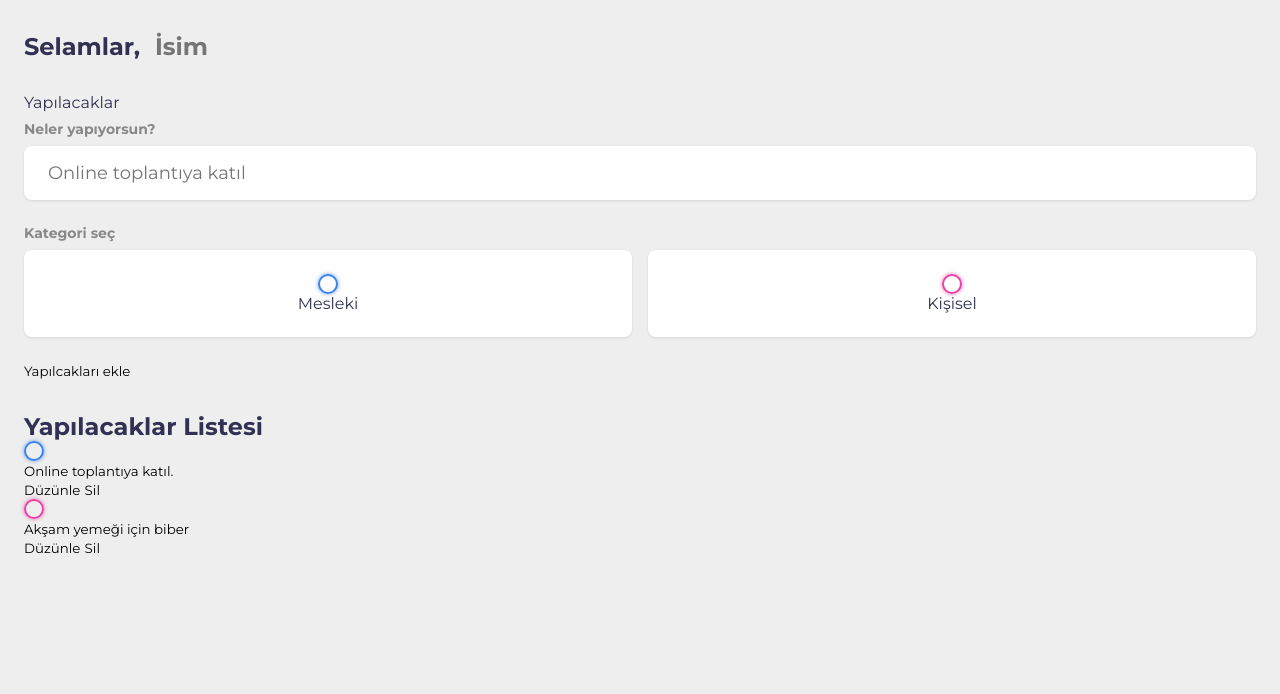
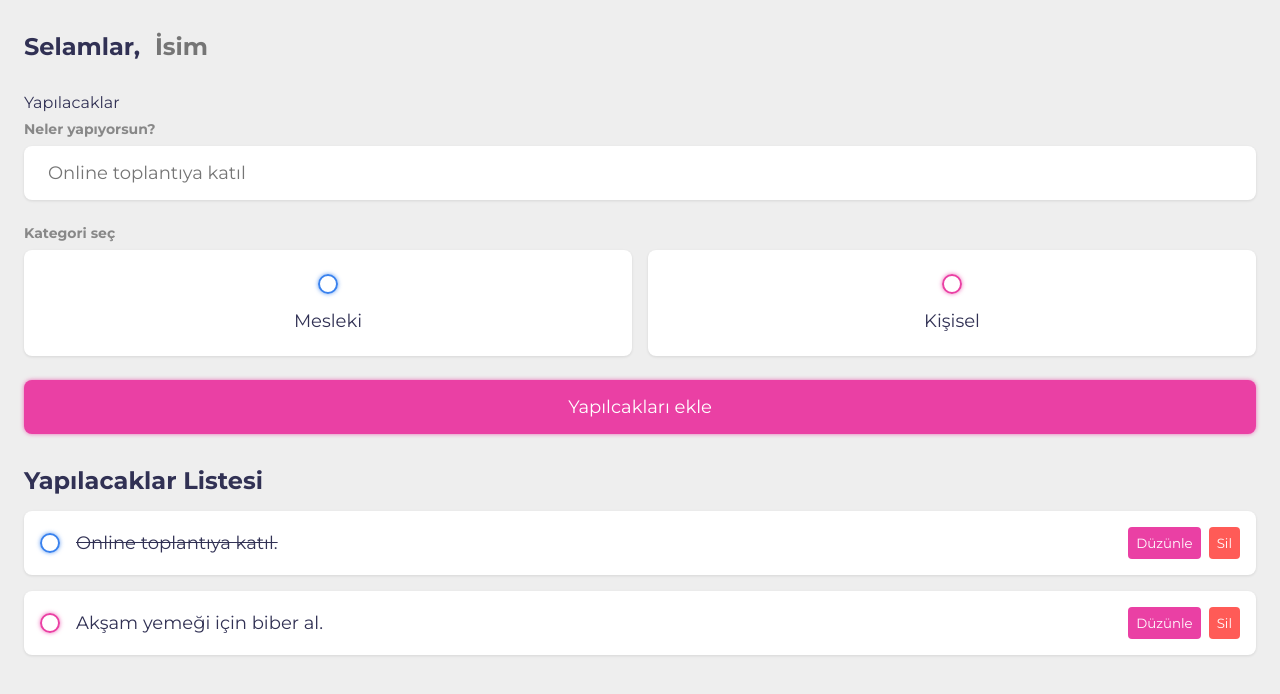
Before and after one commit to BekirSafak/TodoWithLocalStorage, a plain HTML site: page index.html in a window 1280 px wide. Drawn offline with Linux system fonts and the light colour scheme.

Commit message:
style.css yazımı tamamlandı.

```diff
--- a/index.html
+++ b/index.html
@@ -63,7 +63,7 @@
         <section class="todoList">
             <h2>Yapılacaklar Listesi</h2>
             <div class="list" id="todoList">
-                <div class="todoItem"><!-- Todo Business -->
+                <div class="todoItem done"><!-- Todo Business -->
                     <label>
                         <input type="checkbox">
                         <span class="bubble business"></span>
--- a/style.css
+++ b/style.css
@@ -149,3 +149,95 @@ input:checked~.bubble::after {
 }
 
 /*? özel tasarım radio ve checkbox tıklama animasyonunu için yazılan kısım.*/
+
+.createTodo .options label div {
+    color: var(--dark);
+    font-size: 1.125rem;
+    margin-top: 1rem;
+}
+
+.createTodo input[type="submit"] {
+    display: block;
+    width: 100%;
+    font-size: 1.125rem;
+    padding: 1rem 1.5rem;
+    color: #FFF;
+    background-color: var(--primary);
+    border-radius: .5rem;
+    box-shadow: var(--personal-glow);
+    border-radius: .5rem;
+    cursor: pointer;
+    transition: .2s ease-in-out;
+}
+
+.createTodo input[type="submit"]:hover {
+    opacity: .75;
+}
+
+.todoList .list {
+    margin: 1rem 0;
+}
+
+.todoList .todoItem {
+    display: flex;
+    align-items: center;
+    background-color: #FFF;
+    padding: 1rem;
+    border-radius: .5rem;
+    box-shadow: var(--shadow);
+    margin-bottom: 1rem;
+}
+
+.todoItem label {
+    display: block;
+    margin-right: 1rem;
+    cursor: pointer;
+}
+
+.todoItem .todoContent {
+    /*? Listeye eklenen uzun yazıların input alanına tam sıgması için display="flex" yazıldı.  */
+    display: flex;
+    /*? Buttonların sağ yaslanması için flex="1 1 0%" yazıldı. */
+    flex: 1 1 0%;
+}
+
+.todoItem .todoContent input[type="text"] {
+    /*? Listeye eklenen uzun yazıların input alanına tam sıgması için yazıldı.  */
+    flex: 1 1 0%;
+}
+
+.todoItem .todoContent input {
+    color: var(--dark);
+    font-size: 1.125rem;
+}
+
+.todoItem .actions {
+    display: flex;
+    align-items: center;
+}
+
+.todoItem .actions button {
+    display: block;
+    padding: .5rem;
+    border-radius: .25rem;
+    color: #FFF;
+    cursor: pointer;
+    transition: .2s ease-in-out;
+}
+
+.todoItem .actions button:hover {
+    opacity: .75;
+}
+
+.todoItem .actions .edit {
+    margin-right: .5rem;
+    background-color: var(--primary);
+}
+
+.todoItem .actions .delete {
+    background-color: var(--danger);
+}
+
+.todoItem.done .todoContent input {
+    text-decoration: line-through;
+}
```
